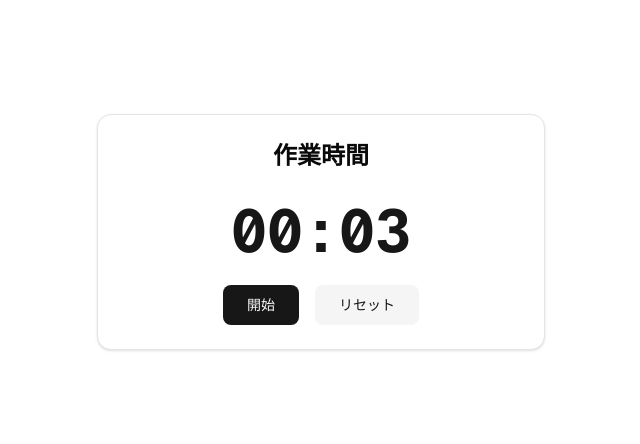
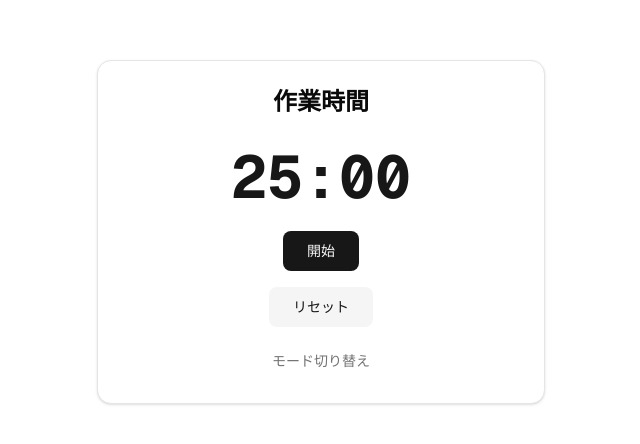
Before and after one commit to Ryo04k/pomodoro-timer, a Next.js app: page / in a window 1280 px wide. Shown: the part 168-612 px from the top of the page, without its empty margins (319-959 px from the left). Built offline with nearby package versions, Linux system fonts and the light colour scheme.

Commit message:
作業と休憩モードの切り替え機能を実装

```diff
--- a/src/components/Controls.tsx
+++ b/src/components/Controls.tsx
@@ -3,22 +3,31 @@
 interface ControlsProps {
   onStart: () => void;
   onReset: () => void;
+  onModeToggle: () => void;
   isRunning: boolean;
 }
 
 export default function Controls({
   onStart,
   onReset,
+  onModeToggle,
   isRunning,
 }: ControlsProps) {
   return (
-    <div className="flex gap-4">
+    <div className="flex gap-4 flex-col items-center">
       <Button variant="default" size="lg" onClick={onStart}>
         {isRunning ? "停止" : "開始"}
       </Button>
       <Button variant="secondary" size="lg" onClick={onReset}>
         リセット
       </Button>
+      <Button
+        variant="ghost"
+        onClick={onModeToggle}
+        className="text-muted-foreground hover:text-foreground"
+      >
+        モード切り替え
+      </Button>
     </div>
   );
 }
--- a/src/components/TimerApp.tsx
+++ b/src/components/TimerApp.tsx
@@ -4,12 +4,35 @@
 import Controls from "./Controls";
 import { useState, useEffect } from "react";
 
+// タイマーのモードを表す型
+type Mode = "work" | "break";
+
 export default function TimerApp() {
   // タイマーの実行状態を管理するstate
   const [isRunning, setIsRunning] = useState(false);
 
   // タイマーの残り時間を保持する状態変数
-  const [timeLeft, setTimeLeft] = useState({ minutes: 0, seconds: 3 });
+  const [timeLeft, setTimeLeft] = useState({ minutes: 25, seconds: 0 });
+
+  // モードの状態を管理する変数
+  const [mode, setMode] = useState<Mode>("work");
+
+  // モードを切り替える関数
+  const toggleMode = () => {
+    // 現在のモードを反対のモードに切り替える
+    const newMode = mode === "work" ? "break" : "work";
+    setMode(newMode);
+
+    // モードに応じてタイマーの時間をリセット
+    // 作業モードなら25分、休憩モードなら5分
+    setTimeLeft({
+      minutes: newMode === "work" ? 25 : 5,
+      seconds: 0,
+    });
+
+    // タイマーを停止状態にする
+    setIsRunning(false);
+  };
 
   //開始/停止ボタンのハンドラ
   const handleStart = () => {
@@ -25,7 +48,11 @@
   useEffect(() => {
     //setIntervalの戻り値(タイマーID)を保持する変数
     let intervalId: NodeJS.Timeout;
+
+    // タイマーが実行中の場合のみ処理を行う
     if (isRunning) {
+      // 1秒ごとに実行される処理を設定しつつ、
+      // 戻り値（タイマーID）を intervalId 変数に再セット
       intervalId = setInterval(() => {
         setTimeLeft((prev) => {
           //秒数が0の場合
@@ -44,20 +71,20 @@
         });
       }, 1000);
     }
-    //クリーンアップ関数
+    // クリーンアップ関数（コンポーネントのアンマウント時やisRunningが変わる前に実行される）
     return () => {
       if (intervalId) {
         clearInterval(intervalId);
       }
     };
-  }, [isRunning]);
+  }, [isRunning]); // isRunningが変わったときだけこのエフェクトを再実行
 
   return (
     <div className="min-h-screen flex items-center justify-center bg-background p-4">
       <Card className="w-full max-w-md">
         <CardHeader>
           <CardTitle className="text-2xl font-bold  text-center">
-            作業時間
+            {mode === "work" ? "作業時間" : "休憩時間"}
           </CardTitle>
         </CardHeader>
         <CardContent className="flex flex-col items-center gap-6">
@@ -65,6 +92,7 @@
           <Controls
             onStart={handleStart}
             onReset={handleReset}
+            onModeToggle={toggleMode}
             isRunning={isRunning}
           />
         </CardContent>
```
